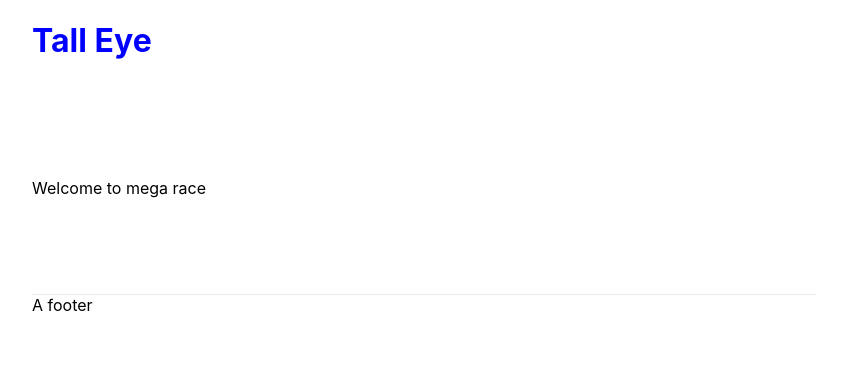
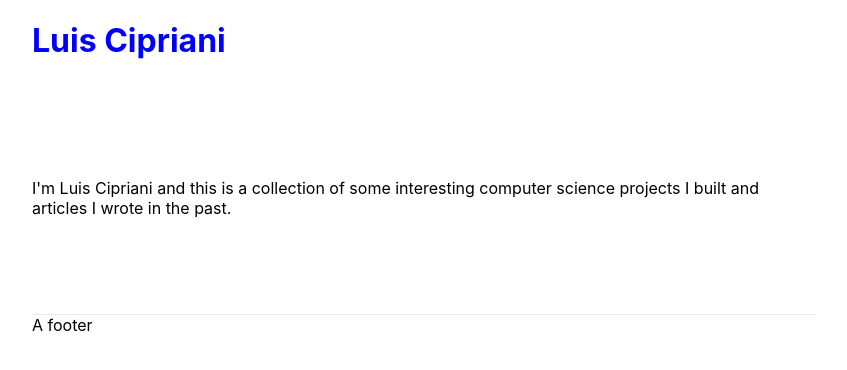
Before and after one commit to lfcipriani/www.talleye.com, a Next.js app: page / in a window 1280 px wide. Shown: the top 370 px of the page, without its empty margins (216-1063 px from the left). Built offline with nearby package versions, Linux system fonts and the light colour scheme.

Commit message:
Adding Layout component

```diff
--- /dev/null
+++ b/components/layout.js
@@ -0,0 +1,34 @@
+import Head from 'next/head';
+import styles from './layout.module.css';
+
+export const siteTitle = 'Tall Eye';
+export const myName = 'Luis Cipriani';
+
+export default function Layout({ children }) {
+  return (
+    <div className={styles.container}>
+      <Head>
+        <link rel="icon" href="/favicon.ico" />
+        <title>
+          {myName} - {siteTitle}
+        </title>
+        <meta
+          name="description"
+          content={siteTitle + ' is a website with my computer science articles and projects.'}
+        />
+        <meta name="author" content={myName} />
+        <meta property="og:image" content={''} />
+        <meta name="og:title" content={myName + ' - ' + siteTitle} />
+        <meta name="twitter:card" content="summary_large_image" />
+      </Head>
+
+      <header className={styles.header}>
+        <h1>{myName}</h1>
+      </header>
+
+      <main className={styles.main}>{children}</main>
+
+      <footer className={styles.footer}>A footer</footer>
+    </div>
+  );
+}
--- a/pages/index.js
+++ b/pages/index.js
@@ -1,23 +1,12 @@
-import Head from 'next/head';
-import styles from '../styles/Home.module.css';
+import Layout from '../components/layout';
 
 export default function Home() {
   return (
-    <div className={styles.container}>
-      <Head>
-        <title>Tall Eye - Luis Cipriani</title>
-        <link rel="icon" href="/favicon.ico" />
-      </Head>
-
-      <header className={styles.header}>
-        <h1 className={styles.h1}>Tall Eye</h1>
-      </header>
-
-      <main className={styles.main}>
-        <p>Welcome to mega race</p>
-      </main>
-
-      <footer className={styles.footer}>A footer</footer>
-    </div>
+    <Layout>
+      <p>
+        I&apos;m Luis Cipriani and this is a collection of some interesting computer science
+        projects I built and articles I wrote in the past.
+      </p>
+    </Layout>
   );
 }
```
Also changed, not shown: components/layout.module.css (renamed from styles/Home.module.css).
